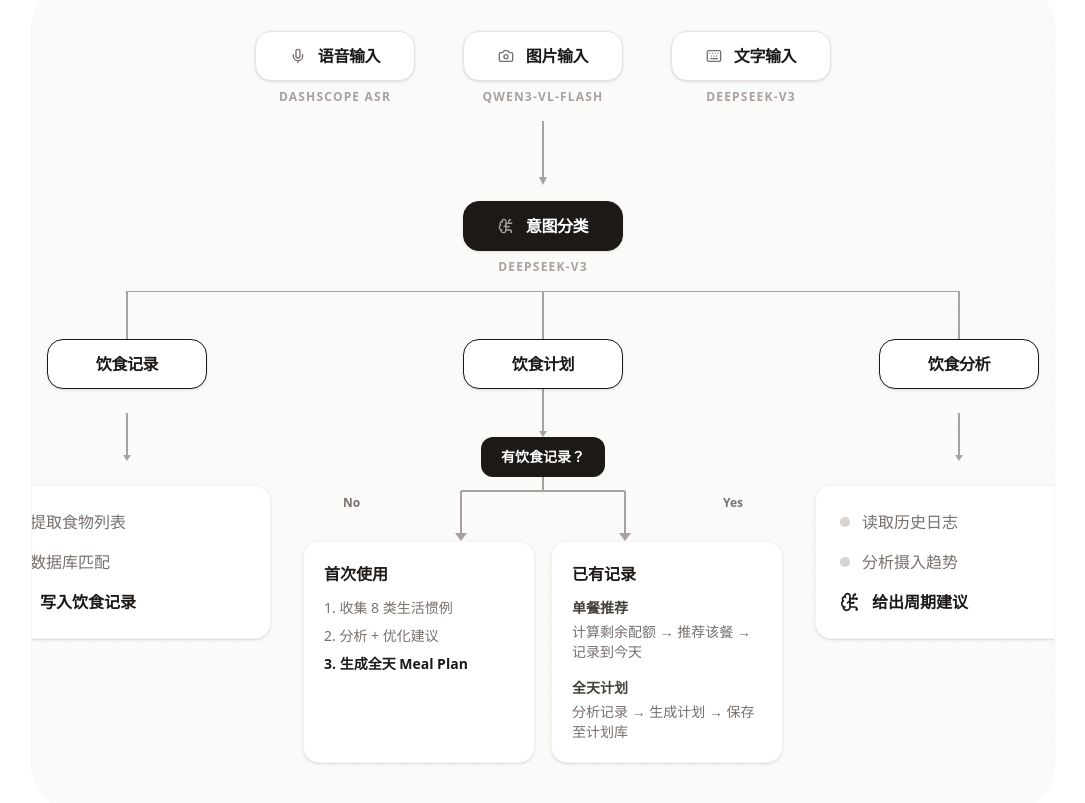
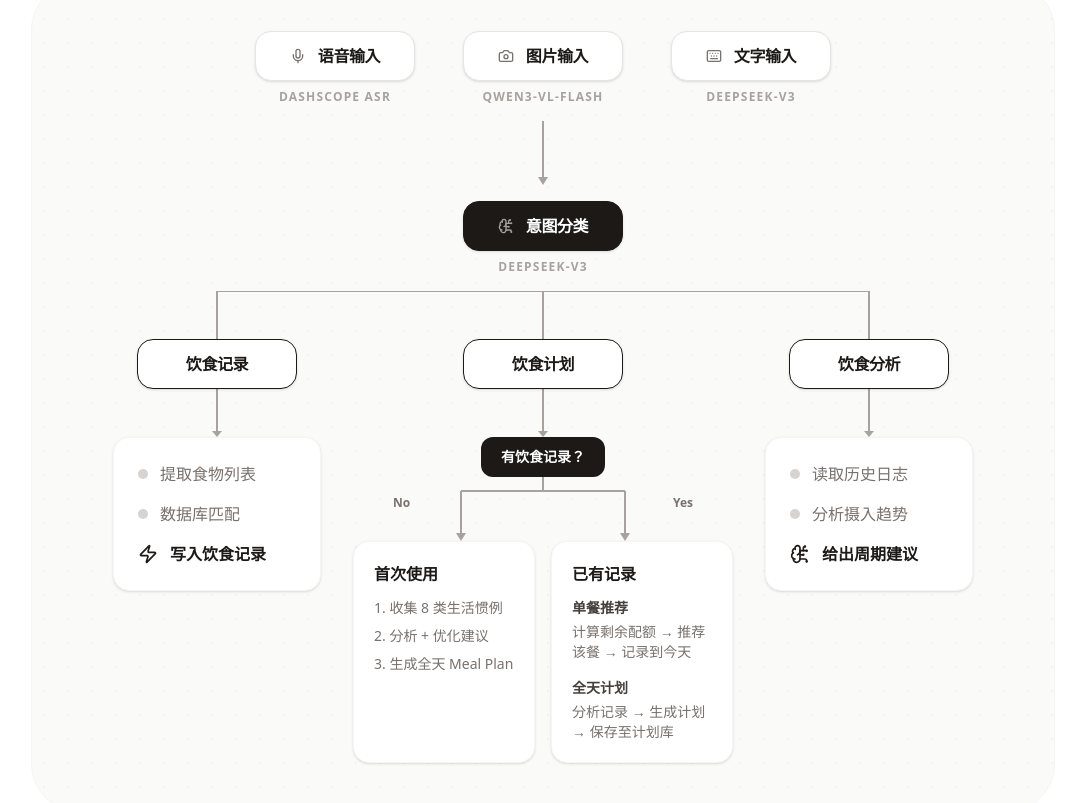
Before and after one commit to janjanjan312/milo_intro, a React (Vite) app: page / in a window 1280 px wide. Shown: the part 5080-5883 px from the top of the page, without its empty margins (97-1182 px from the left). Built offline with nearby package versions, Linux system fonts and the light colour scheme.

Commit message:
Fix architecture diagram: align lines, unify arrows, adjust card widths
Made-with: Cursor

```diff
--- a/src/App.tsx
+++ b/src/App.tsx
@@ -104,9 +104,9 @@ const FlowNode = ({ label, icon: Icon, subLabel, variant = "default" }: { label:
 const FlowArrow = ({ direction = "down", length = "h-12" }: { direction?: "down" | "right", length?: string }) => (
   <div className={`flex items-center justify-center ${direction === 'down' ? `${length} w-full` : 'w-12 h-full'}`}>
     {direction === 'down' ? (
-      <svg className="w-2 h-full" viewBox="0 0 8 48" preserveAspectRatio="none">
-        <line x1="4" y1="0" x2="4" y2="42" stroke="#a8a29e" strokeWidth="2" />
-        <polygon points="0,42 8,42 4,48" fill="#a8a29e" />
+      <svg className="w-2.5 h-full" viewBox="0 0 10 48" preserveAspectRatio="none">
+        <line x1="5" y1="0" x2="5" y2="42" stroke="#a8a29e" strokeWidth="2" />
+        <polygon points="0,42 10,42 5,48" fill="#a8a29e" />
       </svg>
     ) : (
       <svg className="h-2 w-full" viewBox="0 0 48 8" preserveAspectRatio="none">
@@ -616,13 +616,13 @@ export default function App() {
             <div className="inline-flex gap-8 mt-12 relative">
               <svg className="absolute left-0 right-0 h-12 pointer-events-none" style={{ top: '-48px', width: '100%' }}>
                 <line x1="50%" y1="0" x2="50%" y2="100%" stroke="#a8a29e" strokeWidth="2" />
-                <line x1="12.86%" y1="0" x2="87.14%" y2="0" stroke="#a8a29e" strokeWidth="2" />
-                <line x1="12.86%" y1="0" x2="12.86%" y2="100%" stroke="#a8a29e" strokeWidth="2" />
-                <line x1="87.14%" y1="0" x2="87.14%" y2="100%" stroke="#a8a29e" strokeWidth="2" />
+                <line x1="12.09%" y1="0" x2="87.91%" y2="0" stroke="#a8a29e" strokeWidth="2" />
+                <line x1="12.09%" y1="0" x2="12.09%" y2="100%" stroke="#a8a29e" strokeWidth="2" />
+                <line x1="87.91%" y1="0" x2="87.91%" y2="100%" stroke="#a8a29e" strokeWidth="2" />
               </svg>
 
               {/* Intent Columns */}
-              <div className="flex flex-col items-center gap-6 w-72">
+              <div className="flex flex-col items-center gap-0 w-52">
                 <FlowNode label="饮食记录" variant="accent" />
                 <FlowArrow />
                 <div className="bg-white p-6 rounded-2xl border border-stone-100 text-base space-y-4 shadow-sm w-full">
@@ -632,7 +632,7 @@ export default function App() {
                 </div>
               </div>
 
-              <div className="flex flex-col items-center gap-0 w-[480px]">
+              <div className="flex flex-col items-center gap-0 w-[380px]">
                 <FlowNode label="饮食计划" variant="accent" />
                 <FlowArrow />
                 <div className="px-5 py-2.5 rounded-xl bg-stone-900 text-white text-sm font-bold">
@@ -644,9 +644,9 @@ export default function App() {
                     <line x1="160" y1="0" x2="160" y2="14" stroke="#a8a29e" strokeWidth="2" />
                     <line x1="78" y1="14" x2="242" y2="14" stroke="#a8a29e" strokeWidth="2" />
                     <line x1="78" y1="14" x2="78" y2="56" stroke="#a8a29e" strokeWidth="2" />
-                    <polygon points="72,56 84,56 78,64" fill="#a8a29e" />
+                    <polygon points="73,56 83,56 78,64" fill="#a8a29e" />
                     <line x1="242" y1="14" x2="242" y2="56" stroke="#a8a29e" strokeWidth="2" />
-                    <polygon points="236,56 248,56 242,64" fill="#a8a29e" />
+                    <polygon points="237,56 247,56 242,64" fill="#a8a29e" />
                   </svg>
                   <span className="absolute left-[40px] top-[18px] text-xs font-bold text-stone-500">No</span>
                   <span className="absolute right-[40px] top-[18px] text-xs font-bold text-stone-500">Yes</span>
@@ -658,7 +658,7 @@ export default function App() {
                     <div className="text-stone-500 text-sm space-y-2">
                       <div>1. 收集 8 类生活惯例</div>
                       <div>2. 分析 + 优化建议</div>
-                      <div className="font-bold text-stone-900">3. 生成全天 Meal Plan</div>
+                      <div>3. 生成全天 Meal Plan</div>
                     </div>
                   </div>
                   <div className="bg-white p-5 rounded-2xl border border-stone-100 shadow-sm">
@@ -677,7 +677,7 @@ export default function App() {
                 </div>
               </div>
 
-              <div className="flex flex-col items-center gap-6 w-72">
+              <div className="flex flex-col items-center gap-0 w-52">
                 <FlowNode label="饮食分析" variant="accent" />
                 <FlowArrow />
                 <div className="bg-white p-6 rounded-2xl border border-stone-100 text-base space-y-4 shadow-sm w-full">
```
